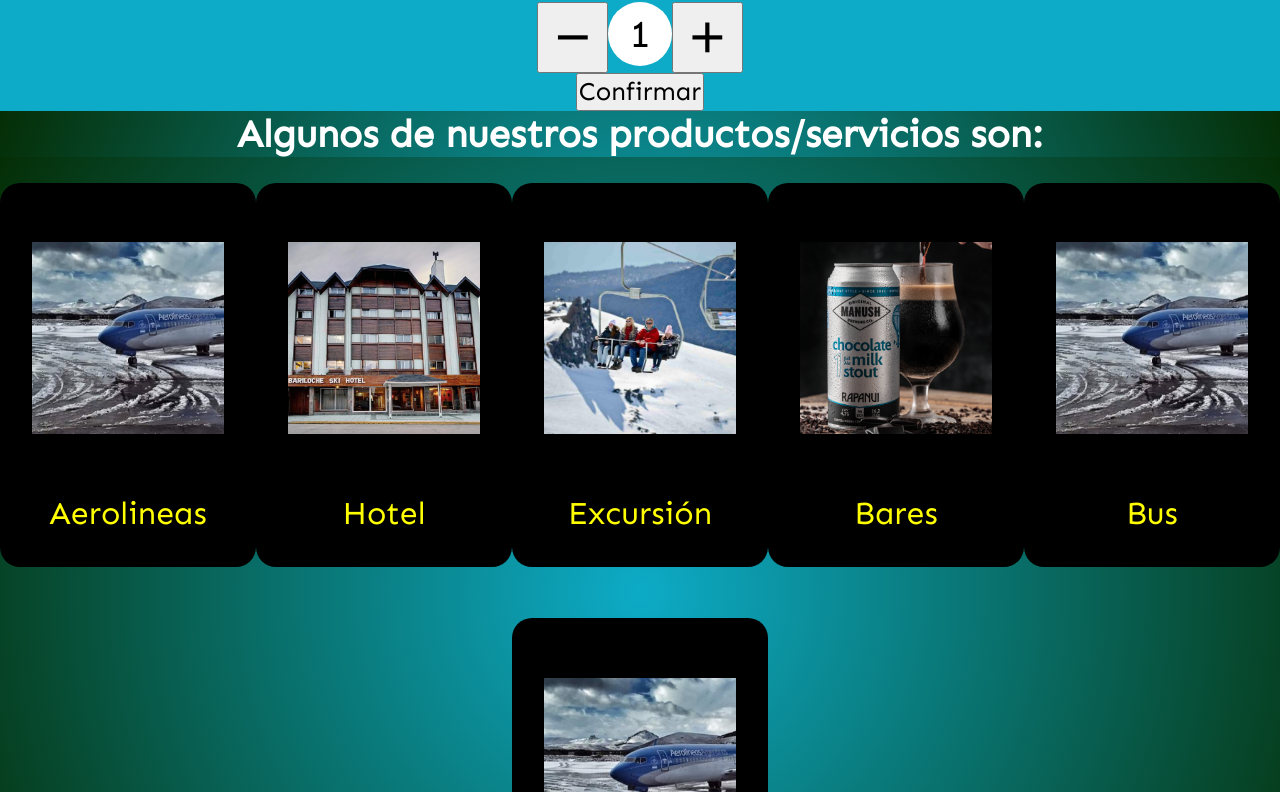
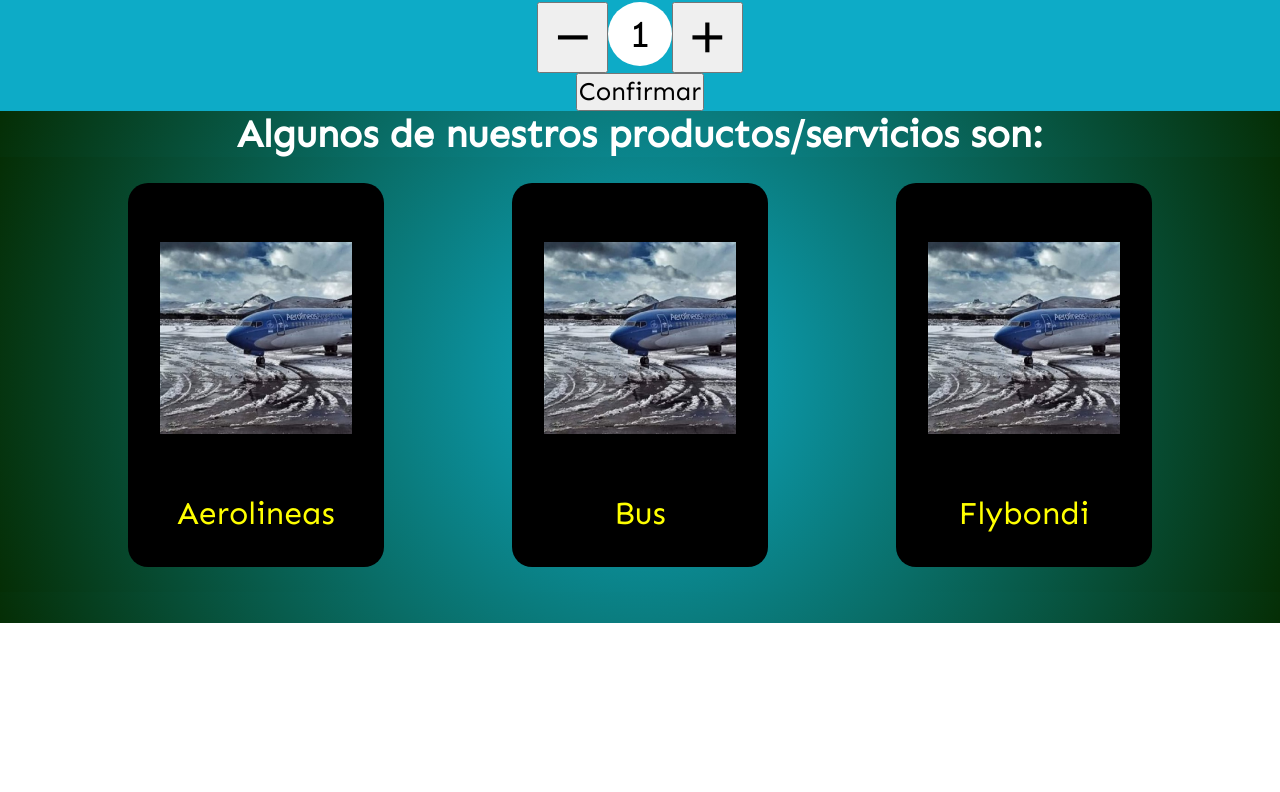
Before and after one commit to GerardoCoria/VivamosBariloche-Coria, a React (Create React App) app: page /seccion/1 in a window 1280 px wide. Shown: the part 665-1457 px from the top of the page. After the commit the page ends 1288 px from the top, so only its background shows below. Built offline with nearby package versions, Linux system fonts and the light colour scheme.

Commit message:
desafío clase N°8 3-11

```diff
--- a/src/components/ItemListContainer.js
+++ b/src/components/ItemListContainer.js
@@ -18,18 +18,32 @@ const Intro = (props) =>{
         {id:6, nombre:"Flybondi", precio:"$20.000", img: fotoAereo, seccion:1},
     ]
 
-//     const {id} =useParams()
-//     console.log(id)
-//    const itemFiltrados = items.filter(item => item.id == id)
-//     console.log(itemFiltrados)
+    const {id} =useParams()
+    console.log(id)
+
+    let itemFiltrados
+
+    if (id){
+       itemFiltrados = items.filter(item => item.seccion == id)
+    }
+    else{
+        //return false
+        itemFiltrados = items
+    }
+//    const itemFiltrados = items.filter(item => item.seccion == id)
+    console.log(itemFiltrados)
 
     //Hooks
     const [productos, setProductos] = useState([])
     useEffect(() => {
-        setTimeout(() => {
-            setProductos(items)
+        setTimeout(() =>{
+            setProductos(itemFiltrados)
         },2000);
-    }, []);
+    }, [id]);
+
+    // if(id){
+    //     setProductos(itemFiltrados)
+    // }
 
     //es una prueba, tengo que ver porque no me cargan las imagenes
     // useEffect(()=>{
```
